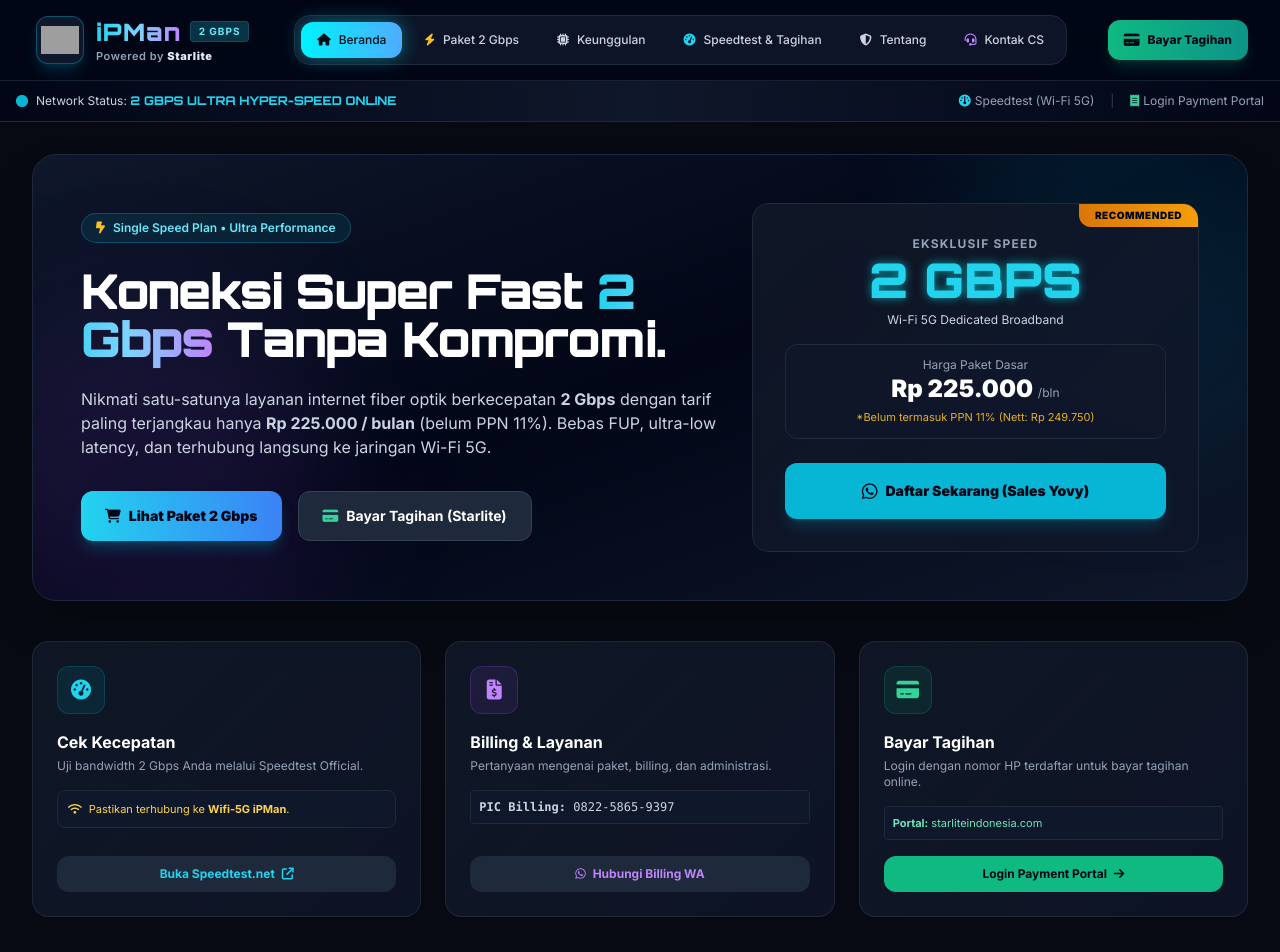
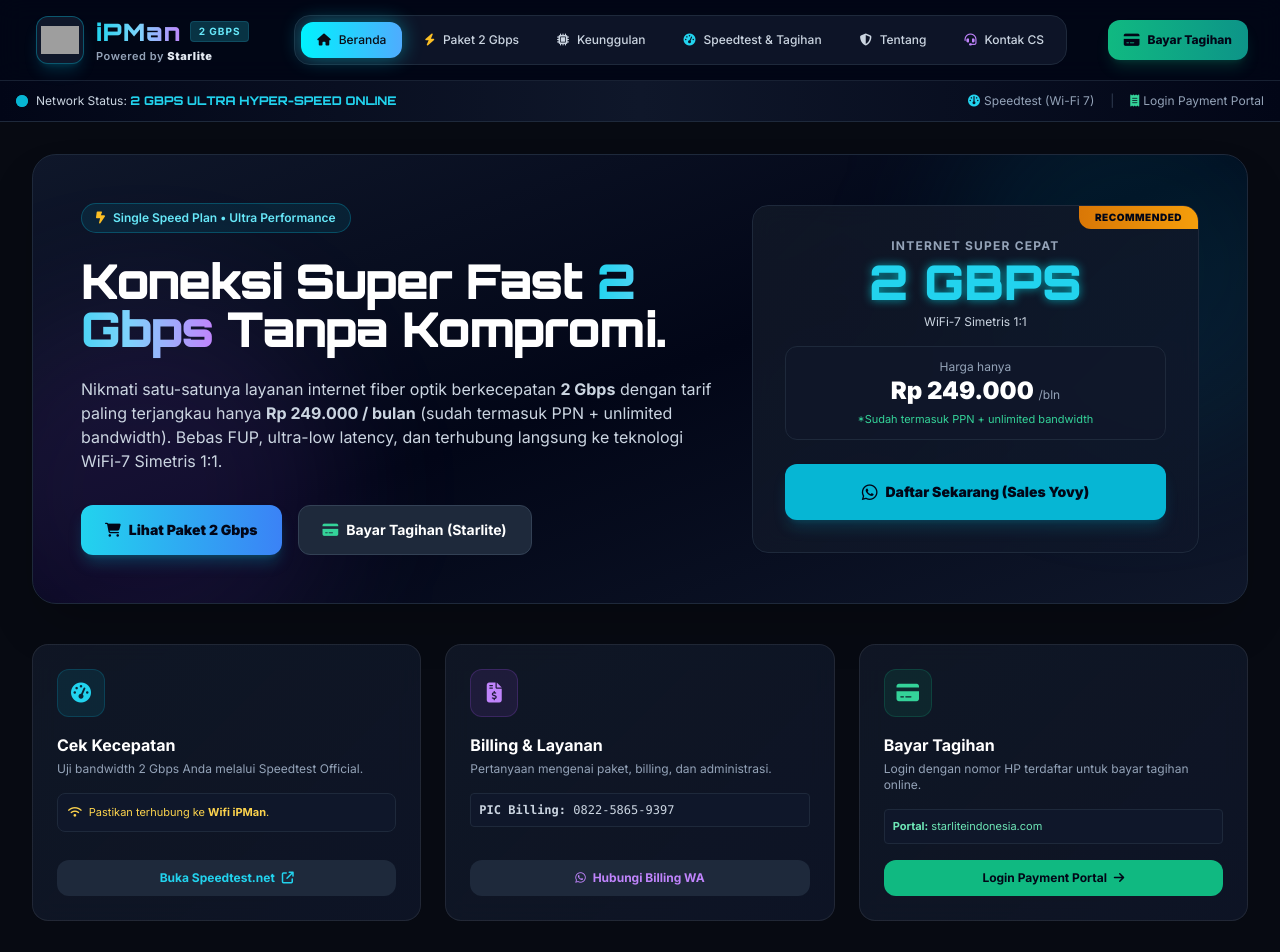
Before and after one commit to ahmadyovy/Web-IPMan-By-Starlite, a plain HTML site: page index.html in a window 1280 px wide. Shown: the top 952 px of the page. Drawn offline with nearby package versions, Linux system fonts and the light colour scheme; grey boxes are pictures that could not be loaded.

Commit message:
Revise internet package details and pricing
Updated pricing and service details for internet package, including changes to speed technology and monthly fees.

```diff
--- a/index.html
+++ b/index.html
@@ -248,7 +248,7 @@
             <div class="flex items-center space-x-4">
                 <a href="https://www.speedtest.net" target="_blank" rel="noopener noreferrer" class="hover:text-cyan-400 text-slate-400 flex items-center space-x-1 transition">
                     <i class="fa-solid fa-gauge text-cyan-400"></i>
-                    <span>Speedtest (Wi-Fi 5G)</span>
+                    <span>Speedtest (Wi-Fi 7)</span>
                 </a>
                 <span class="text-slate-700">|</span>
                 <a href="https://starliteindonesia.com/payment-billing" target="_blank" rel="noopener noreferrer" class="hover:text-emerald-400 text-slate-400 flex items-center space-x-1 transition">
@@ -279,7 +279,7 @@
                             Koneksi Super Fast <span class="bg-gradient-to-r from-cyan-400 via-sky-300 to-purple-400 bg-clip-text text-transparent">2 Gbps</span> Tanpa Kompromi.
                         </h1>
                         <p class="text-slate-300 text-sm sm:text-base leading-relaxed">
-                            Nikmati satu-satunya layanan internet fiber optik berkecepatan <strong>2 Gbps</strong> dengan tarif paling terjangkau hanya <strong>Rp 225.000 / bulan</strong> (belum PPN 11%). Bebas FUP, ultra-low latency, dan terhubung langsung ke jaringan Wi-Fi 5G.
+                            Nikmati satu-satunya layanan internet fiber optik berkecepatan <strong>2 Gbps</strong> dengan tarif paling terjangkau hanya <strong>Rp 249.000 / bulan</strong> (sudah termasuk PPN + unlimited bandwidth). Bebas FUP, ultra-low latency, dan terhubung langsung ke teknologi WiFi-7 Simetris 1:1.
                         </p>
 
                         <!-- Action Buttons -->
@@ -295,23 +295,23 @@
                         </div>
                     </div>
 
-                    <!-- Speed & Price Highlight Badge Card -->
+                    <!-- Speed & Price Highlight Badge Card (UPDATED) -->
                     <div class="lg:col-span-5">
                         <div class="tech-card rounded-2xl p-6 sm:p-8 border border-slate-800 text-center relative overflow-hidden">
                             <div class="absolute top-0 right-0 bg-gradient-to-l from-amber-500 to-amber-600 text-slate-950 text-[10px] font-black px-4 py-1 rounded-bl-xl uppercase tracking-wider">
                                 Recommended
                             </div>
-                            <div class="text-xs text-slate-400 font-bold uppercase tracking-widest mb-1">Eksklusif Speed</div>
+                            <div class="text-xs text-slate-400 font-bold uppercase tracking-widest mb-1">Internet Super Cepat</div>
                             <div class="text-4xl sm:text-5xl font-tech font-black text-cyan-400 neon-text-cyan mb-2">2 GBPS</div>
-                            <div class="text-slate-300 text-xs mb-4">Wi-Fi 5G Dedicated Broadband</div>
+                            <div class="text-slate-300 text-xs mb-4">WiFi-7 Simetris 1:1</div>
 
                             <div class="py-3 px-4 bg-slate-900/80 rounded-xl border border-slate-800 mb-6">
-                                <div class="text-xs text-slate-400">Harga Paket Dasar</div>
-                                <div class="text-2xl font-black text-white">Rp 225.000 <span class="text-xs font-normal text-slate-400">/bln</span></div>
-                                <div class="text-[11px] text-amber-400/90 mt-1">*Belum termasuk PPN 11% (Nett: Rp 249.750)</div>
+                                <div class="text-xs text-slate-400">Harga hanya</div>
+                                <div class="text-2xl font-black text-white">Rp 249.000 <span class="text-xs font-normal text-slate-400">/bln</span></div>
+                                <div class="text-[11px] text-emerald-400 mt-1">*Sudah termasuk PPN + unlimited bandwidth</div>
                             </div>
 
-                            <a href="https://wa.me/6289616115948?text=Halo%20Yovy%20Sales%20iPMan,%20saya%20ingin%20pasang%20layanan%202%20Gbps%20Rp.225.000" target="_blank" rel="noopener noreferrer" class="w-full py-3.5 bg-cyan-500 hover:bg-cyan-400 text-slate-950 font-black rounded-xl text-sm transition-all flex items-center justify-center space-x-2 shadow-lg shadow-cyan-500/20">
+                            <a href="https://wa.me/6289616115948?text=Halo%20Yovy%20Sales%20iPMan,%20saya%20ingin%20pasang%20layanan%202%20Gbps%20Rp.249.000" target="_blank" rel="noopener noreferrer" class="w-full py-3.5 bg-cyan-500 hover:bg-cyan-400 text-slate-950 font-black rounded-xl text-sm transition-all flex items-center justify-center space-x-2 shadow-lg shadow-cyan-500/20">
                                 <i class="fa-brands fa-whatsapp text-lg"></i>
                                 <span>Daftar Sekarang (Sales Yovy)</span>
                             </a>
@@ -331,7 +331,7 @@
                         <h3 class="font-bold text-white text-base mb-1">Cek Kecepatan</h3>
                         <p class="text-slate-400 text-xs mb-4">Uji bandwidth 2 Gbps Anda melalui Speedtest Official.</p>
                         <div class="bg-slate-900 p-2.5 rounded-lg text-[11px] text-amber-300 border border-slate-800 mb-4">
-                            <i class="fa-solid fa-wifi mr-1"></i> Pastikan terhubung ke <strong>Wifi-5G iPMan</strong>.
+                            <i class="fa-solid fa-wifi mr-1"></i> Pastikan terhubung ke <strong>Wifi iPMan</strong>.
                         </div>
                     </div>
                     <a href="https://www.speedtest.net" target="_blank" rel="noopener noreferrer" class="w-full py-2.5 bg-slate-800 hover:bg-cyan-500 hover:text-slate-950 text-cyan-400 font-bold rounded-xl text-xs transition text-center block">
@@ -417,14 +417,14 @@
                             <h3 class="text-3xl sm:text-4xl font-tech font-black text-white mt-2">iPMan 2 GBPS</h3>
                         </div>
                         <div class="text-right">
-                            <div class="text-3xl sm:text-4xl font-black text-cyan-400">Rp 225.000</div>
-                            <div class="text-xs text-slate-400">/ bulan (Belum PPN 11%)</div>
+                            <div class="text-3xl sm:text-4xl font-black text-cyan-400">Rp 249.000</div>
+                            <div class="text-xs text-slate-400">/ bulan (Sudah Termasuk PPN)</div>
                         </div>
                     </div>
 
                     <div class="bg-slate-900/90 p-4 rounded-xl border border-slate-800 mb-6 flex items-center justify-between text-xs">
-                        <span class="text-slate-300"><i class="fa-solid fa-calculator text-cyan-400 mr-2"></i> Total Nett Tagihan (Inc. PPN 11%):</span>
-                        <span class="font-bold text-emerald-400 text-sm font-mono">Rp 249.750 / bulan</span>
+                        <span class="text-slate-300"><i class="fa-solid fa-calculator text-cyan-400 mr-2"></i> Total Tagihan Bersih:</span>
+                        <span class="font-bold text-emerald-400 text-sm font-mono">Rp 249.000 / bulan</span>
                     </div>
 
                     <div class="grid grid-cols-1 sm:grid-cols-2 gap-4 mb-8 text-sm">
@@ -434,19 +434,19 @@
                         </div>
                         <div class="flex items-center space-x-3 text-slate-200">
                             <i class="fa-solid fa-circle-check text-cyan-400 text-lg"></i>
-                            <span>Download &amp; Upload Symmetrical</span>
+                            <span>Download &amp; Upload Simetris 1:1</span>
                         </div>
                         <div class="flex items-center space-x-3 text-slate-200">
                             <i class="fa-solid fa-circle-check text-cyan-400 text-lg"></i>
-                            <span>Optimized untuk <strong>Wi-Fi 5G</strong></span>
+                            <span>Teknologi <strong>WiFi-7</strong></span>
                         </div>
                         <div class="flex items-center space-x-3 text-slate-200">
                             <i class="fa-solid fa-circle-check text-cyan-400 text-lg"></i>
-                            <span>Unlimited Tanpa FUP</span>
+                            <span>Unlimited Bandwidth Tanpa FUP</span>
                         </div>
                         <div class="flex items-center space-x-3 text-slate-200">
                             <i class="fa-solid fa-circle-check text-cyan-400 text-lg"></i>
-                            <span>Support Gaming Low Latency</span>
+                            <span>Support Gaming Ultra-Low Latency</span>
                         </div>
                         <div class="flex items-center space-x-3 text-slate-200">
                             <i class="fa-solid fa-circle-check text-cyan-400 text-lg"></i>
@@ -455,7 +455,7 @@
                     </div>
 
                     <div class="grid grid-cols-1 sm:grid-cols-2 gap-4">
-                        <a href="https://wa.me/6289616115948?text=Halo%20Yovy%20Sales%20iPMan,%20saya%20ingin%20mendaftar%20paket%202%20Gbps%20Rp.225.000" target="_blank" rel="noopener noreferrer" class="py-4 px-6 bg-gradient-to-r from-cyan-400 to-blue-500 hover:from-cyan-300 hover:to-blue-400 text-slate-950 font-black rounded-xl text-center text-sm transition-all shadow-lg shadow-cyan-500/20 flex items-center justify-center space-x-2">
+                        <a href="https://wa.me/6289616115948?text=Halo%20Yovy%20Sales%20iPMan,%20saya%20ingin%20mendaftar%20paket%202%20Gbps%20Rp.249.000" target="_blank" rel="noopener noreferrer" class="py-4 px-6 bg-gradient-to-r from-cyan-400 to-blue-500 hover:from-cyan-300 hover:to-blue-400 text-slate-950 font-black rounded-xl text-center text-sm transition-all shadow-lg shadow-cyan-500/20 flex items-center justify-center space-x-2">
                             <i class="fa-brands fa-whatsapp text-lg"></i>
                             <span>Daftar via Sales (Yovy)</span>
                         </a>
@@ -490,9 +490,9 @@
                     <div class="w-14 h-14 bg-amber-500/10 rounded-xl border border-amber-500/30 flex items-center justify-center text-amber-400 text-2xl mb-6">
                         <i class="fa-solid fa-wifi"></i>
                     </div>
-                    <h3 class="text-lg font-bold text-white mb-2">Wi-Fi 5G Compatible</h3>
+                    <h3 class="text-lg font-bold text-white mb-2">WiFi-7 Simetris 1:1</h3>
                     <p class="text-slate-400 text-xs leading-relaxed">
-                        Dioptimalkan penuh untuk frekuensi Wi-Fi 5G untuk mentransfer sinyal nirkabel ultra cepat dengan interferensi minimal.
+                        Dioptimalkan penuh dengan standar WiFi-7 dan kecepatan unduh/unggah simetris 1:1 untuk performa nirkabel ultra cepat.
                     </p>
                 </div>
 
@@ -514,7 +514,7 @@
                     </div>
                     <div>
                         <h4 class="font-bold text-white text-sm">Tips Cek Kecepatan Optimal</h4>
-                        <p class="text-xs text-slate-300">Saat melakukan pengujian di <strong>Speedtest.net</strong>, pastikan HP/Gadget Anda terhubung ke frekuensi <strong>Wifi-5G iPMan</strong> untuk hasil maksimal.</p>
+                        <p class="text-xs text-slate-300">Saat melakukan pengujian di <strong>Speedtest.net</strong>, pastikan HP/Gadget Anda terhubung ke jaringan <strong>WiFi-7 iPMan</strong> untuk hasil maksimal.</p>
                     </div>
                 </div>
                 <a href="https://www.speedtest.net" target="_blank" rel="noopener noreferrer" class="shrink-0 px-5 py-3 bg-cyan-400 hover:bg-cyan-300 text-slate-950 font-bold rounded-xl text-xs transition">
@@ -545,7 +545,7 @@
                         <div class="bg-slate-900 p-4 rounded-xl border border-slate-800 space-y-2 mb-6">
                             <div class="text-xs font-bold text-amber-300"><i class="fa-solid fa-triangle-exclamation mr-1"></i> Panduan Pengujian:</div>
                             <ul class="text-[11px] text-slate-300 space-y-1 list-disc list-inside">
-                                <li>Pastikan HP/Laptop terhubung ke SSID <strong>Wifi-5G iPMan</strong>.</li>
+                                <li>Pastikan HP/Laptop terhubung ke SSID <strong>WiFi iPMan</strong>.</li>
                                 <li>Matikan aplikasi pengunduh latar belakang saat tes berjalan.</li>
                             </ul>
                         </div>
@@ -569,8 +569,8 @@
 
                         <div class="bg-slate-900 p-4 rounded-xl border border-slate-800 space-y-2 mb-6">
                             <div class="text-xs font-bold text-emerald-300"><i class="fa-solid fa-shield-halved mr-1"></i> Info Tagihan Bulanan:</div>
-                            <div class="text-[11px] text-slate-300">Harga Paket: <strong>Rp 225.000</strong> (Belum PPN 11%)</div>
-                            <div class="text-[11px] text-slate-300">Total Nett Tagihan: <strong class="text-emerald-400">Rp 249.750 / bulan</strong></div>
+                            <div class="text-[11px] text-slate-300">Harga Hanya: <strong class="text-emerald-400">Rp 249.000 / bulan</strong></div>
+                            <div class="text-[11px] text-slate-400">* Sudah termasuk PPN + unlimited bandwidth</div>
                         </div>
                     </div>
 
@@ -594,7 +594,7 @@
                         <strong>iPMan Powered by Starlite</strong> adalah penyedia jasa koneksi internet serat optik (Fiber-to-the-Home &amp; Business) yang berfokus pada penghadiran kecepatan ekstrem dengan tarif terjangkau bagi masyarakat Indonesia.
                     </p>
                     <p>
-                        Dengan mengusung komitmen kecepatan <strong>2 Gbps</strong> seharga <strong>Rp 225.000/bulan</strong> (belum PPN 11%), kami menghapus hambatan bandwidth bagi pengguna rumah tangga maupun usaha yang memerlukan koneksi stabil tanpa batas kuota (Truly Unlimited).
+                        Dengan mengusung komitmen kecepatan <strong>2 Gbps (WiFi-7 Simetris 1:1)</strong> seharga <strong>Rp 249.000/bulan</strong> (sudah termasuk PPN), kami menghapus hambatan bandwidth bagi pengguna rumah tangga maupun usaha yang memerlukan koneksi stabil tanpa batas kuota (Truly Unlimited).
                     </p>
                     <div class="p-4 bg-slate-900 rounded-xl border border-slate-800 text-xs text-slate-400">
                         <strong class="text-white">iPMan by Starlite Commitment:</strong> Transparansi biaya, infrastruktur kabel serat optik andal, serta dukungan teknisi yang siap sedia membantu kendala Anda.
```
